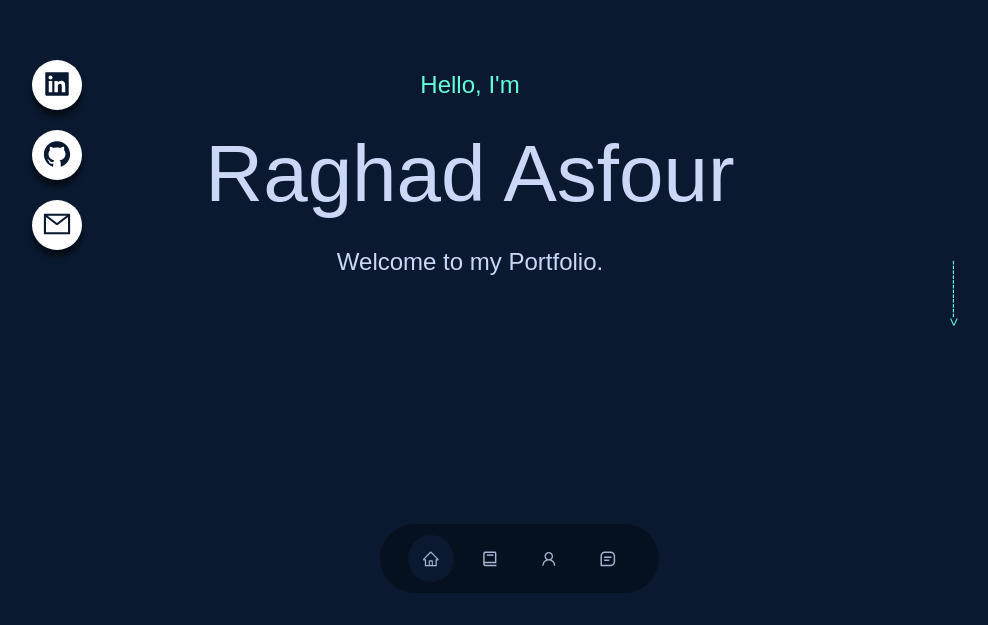
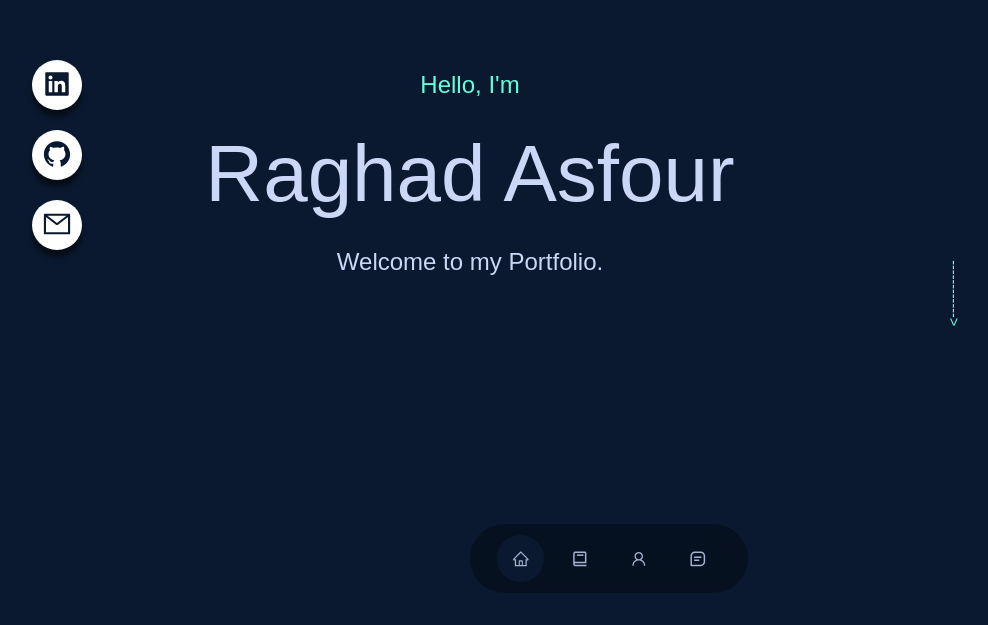
Before and after one commit to raghadasfour-02/personal-portfolio-2.0, a React (Create React App) app: page / in a window 1280 px wide. Shown: the part 175-800 px from the top of the page, without its empty margins (170-1158 px from the left). Built offline with nearby package versions, Linux system fonts and the light colour scheme.

Commit message:
Correct Position of Nav Bar

```diff
--- a/src/components/nav/nav.css
+++ b/src/components/nav/nav.css
@@ -5,7 +5,7 @@ nav {
     padding: 0.7rem 1.7rem;
     z-index: 2;
     position: fixed;
-    left: 43%;
+    left: 50%;
     transition: transformX(-50%);
     bottom: 2rem;
     display: flex;
```
